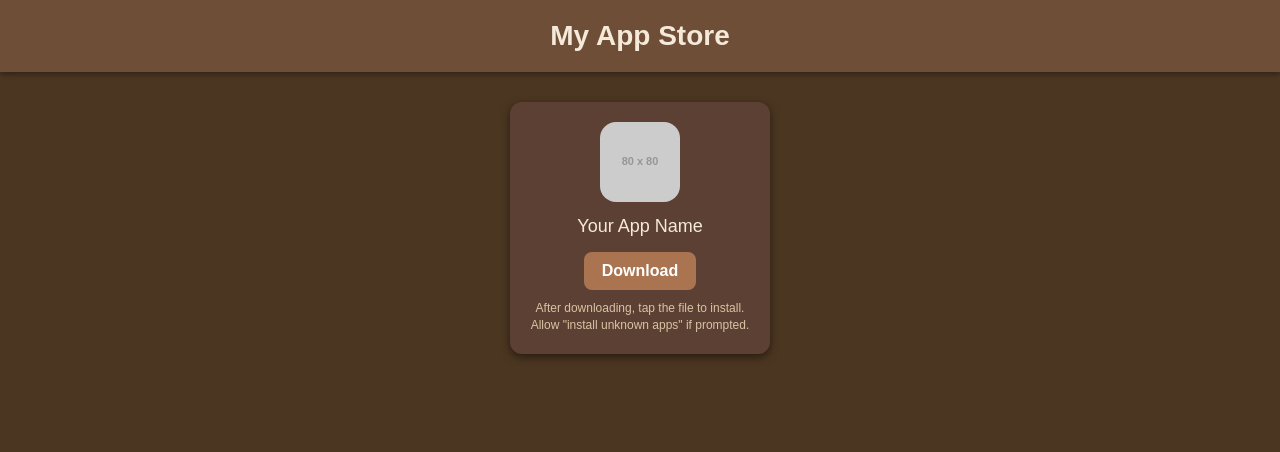
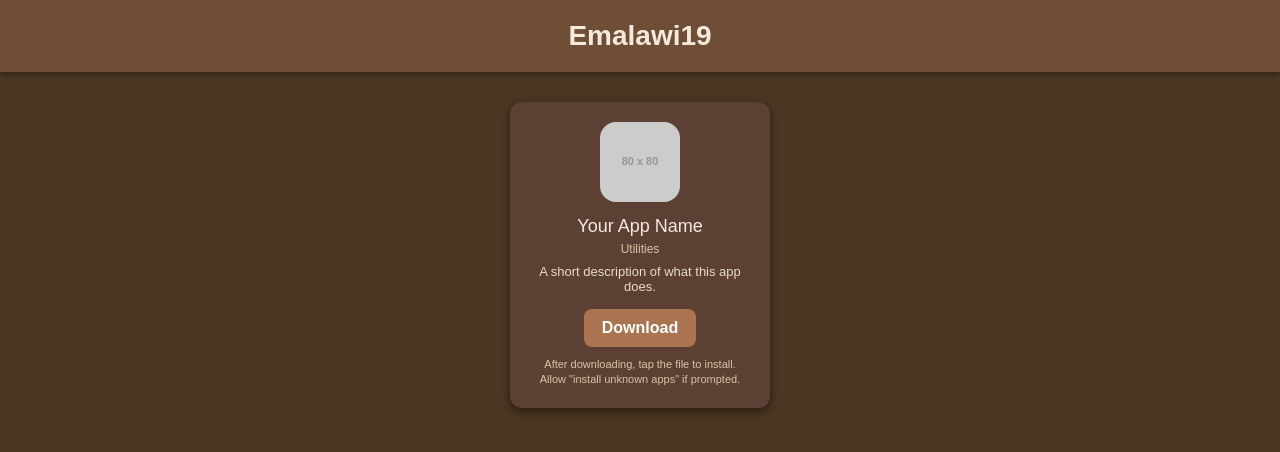
Before and after one commit to emalawi/app-store, a plain HTML site: page index.html in a window 1280 px wide. Drawn offline with Linux system fonts and the light colour scheme; placeholder pictures from the web are drawn by us.

Commit message:
Rename to Emalawi19, load apps dynamically from apps.json

```diff
--- /dev/null
+++ b/apps.json
@@ -0,0 +1,10 @@
+[
+  {
+    "name": "Your App Name",
+    "description": "A short description of what this app does.",
+    "category": "Utilities",
+    "image": "https://via.placeholder.com/80",
+    "youtube": "",
+    "apk": "https://huggingface.co/datasets/Emalawi19/app-store-files/resolve/main/yourapp.apk"
+  }
+]
--- a/index.html
+++ b/index.html
@@ -3,7 +3,7 @@
 <head>
 <meta charset="UTF-8">
 <meta name="viewport" content="width=device-width, initial-scale=1.0">
-<title>My App Store</title>
+<title>Emalawi19</title>
 <style>
   body {
     background-color: #4b3621;
@@ -45,9 +45,19 @@
     font-size: 18px;
     margin-bottom: 5px;
   }
+  .app-category {
+    font-size: 12px;
+    color: #d8c3a5;
+    margin-bottom: 8px;
+  }
+  .app-desc {
+    font-size: 13px;
+    color: #e8dcc9;
+    margin-bottom: 10px;
+  }
   .download-btn {
     display: inline-block;
-    margin-top: 10px;
+    margin-top: 5px;
     background-color: #a9744f;
     color: white;
     padding: 10px 18px;
@@ -60,26 +70,46 @@
   }
   .install-note {
     margin-top: 10px;
-    font-size: 12px;
+    font-size: 11px;
     color: #d8c3a5;
     line-height: 1.4;
+  }
+  .yt-link {
+    display: block;
+    margin-top: 8px;
+    font-size: 12px;
+    color: #f0c987;
+    text-decoration: none;
   }
 </style>
 </head>
 <body>
 
-<header>My App Store</header>
+<header>Emalawi19</header>
 
-<div class="app-grid">
+<div class="app-grid" id="app-grid"></div>
 
-  <div class="app-card">
-    <img src="https://via.placeholder.com/80" alt="App Icon">
-    <div class="app-name">Your App Name</div>
-    <a class="download-btn" href="https://huggingface.co/datasets/Emalawi19/app-store-files/resolve/main/yourapp.apk" download>Download</a>
-    <div class="install-note">After downloading, tap the file to install. Allow "install unknown apps" if prompted.</div>
-  </div>
-
-</div>
+<script>
+  fetch('apps.json')
+    .then(res => res.json())
+    .then(apps => {
+      const grid = document.getElementById('app-grid');
+      apps.forEach(app => {
+        const card = document.createElement('div');
+        card.className = 'app-card';
+        card.innerHTML = `
+          <img src="${app.image}" alt="${app.name} icon">
+          <div class="app-name">${app.name}</div>
+          <div class="app-category">${app.category}</div>
+          <div class="app-desc">${app.description}</div>
+          <a class="download-btn" href="${app.apk}" download>Download</a>
+          <div class="install-note">After downloading, tap the file to install. Allow "install unknown apps" if prompted.</div>
+          ${app.youtube ? `<a class="yt-link" href="${app.youtube}" target="_blank">Watch video ▶</a>` : ''}
+        `;
+        grid.appendChild(card);
+      });
+    });
+</script>
 
 </body>
 </html>
```
